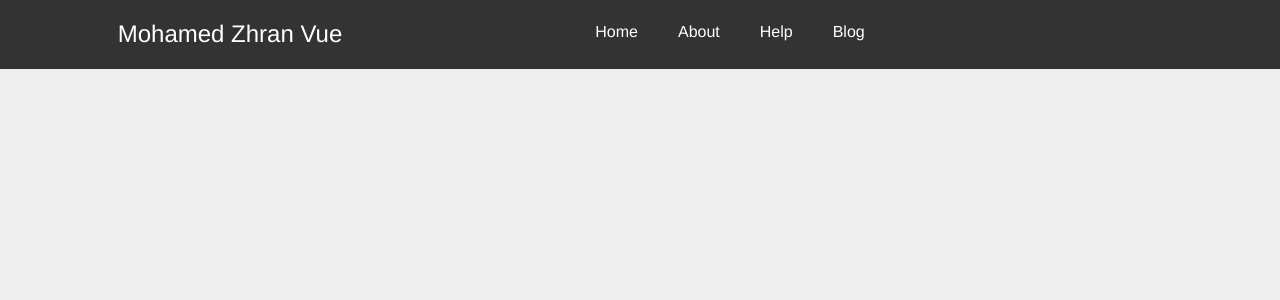
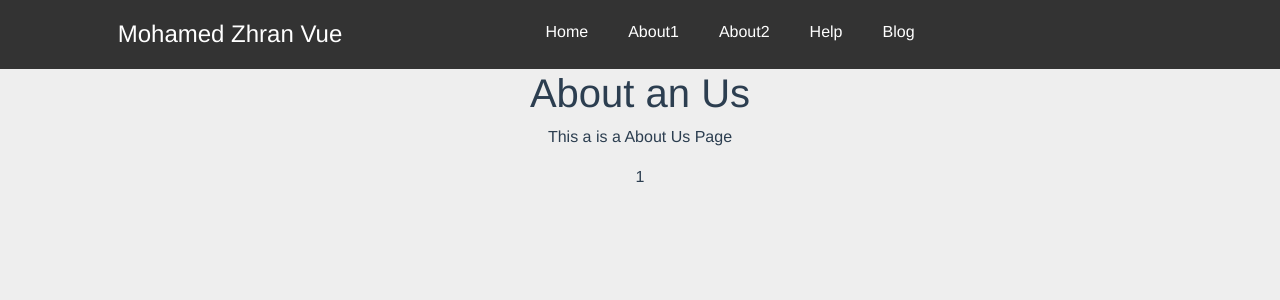
Before and after one commit to Mohamed-Zhran/Vue-Js, a Vue app: page /about/1 in a window 1280 px wide. Shown: the top 300 px of the page. Built offline with nearby package versions, Linux system fonts and the light colour scheme.

Commit message:
latest
Signed-off-by: mohamedzhran <mohamedzhran100@gmail.com>

```diff
--- a/src/components/global/AppHeader.vue
+++ b/src/components/global/AppHeader.vue
@@ -4,7 +4,8 @@
             <h3 class="logo">Mohamed Zhran Vue</h3>
             <ul>
                 <router-link to="/" tag="li"><a>Home</a></router-link>
-                <router-link to="/about" tag="li"><a>About</a></router-link>
+                <router-link to="/about/1" tag="li"><a>About1</a></router-link>
+                <router-link to="/about/2" tag="li"><a>About2</a></router-link>
                 <router-link to="/help" tag="li"><a>Help</a></router-link>
                 <router-link to="/blog" tag="li"><a>Blog</a></router-link>
             </ul>
--- a/src/router.js
+++ b/src/router.js
@@ -17,9 +17,10 @@ export default new Router({
             component: Home
         },
         {
-            path: "/about",
+            path: "/about/:id",
             name: "about",
-            component: About
+            component: About,
+            props: true
         },
         {
             path: "/help",
--- a/src/views/About.vue
+++ b/src/views/About.vue
@@ -2,6 +2,7 @@
     <div class="about">
         <h1>{{ pageName }}</h1>
         <p>{{ pageDescription }}</p>
+        <p>{{ id }}</p>
     </div>
 </template>
 <script>
@@ -10,8 +11,10 @@ export default {
         return {
             pageName: "About an Us",
             pageDescription: "This a is a About Us Page"
+            // id: this.$route.params.id
         };
     },
-    name: "about"
+    name: "about",
+    props: ["id"]
 };
 </script>
```
